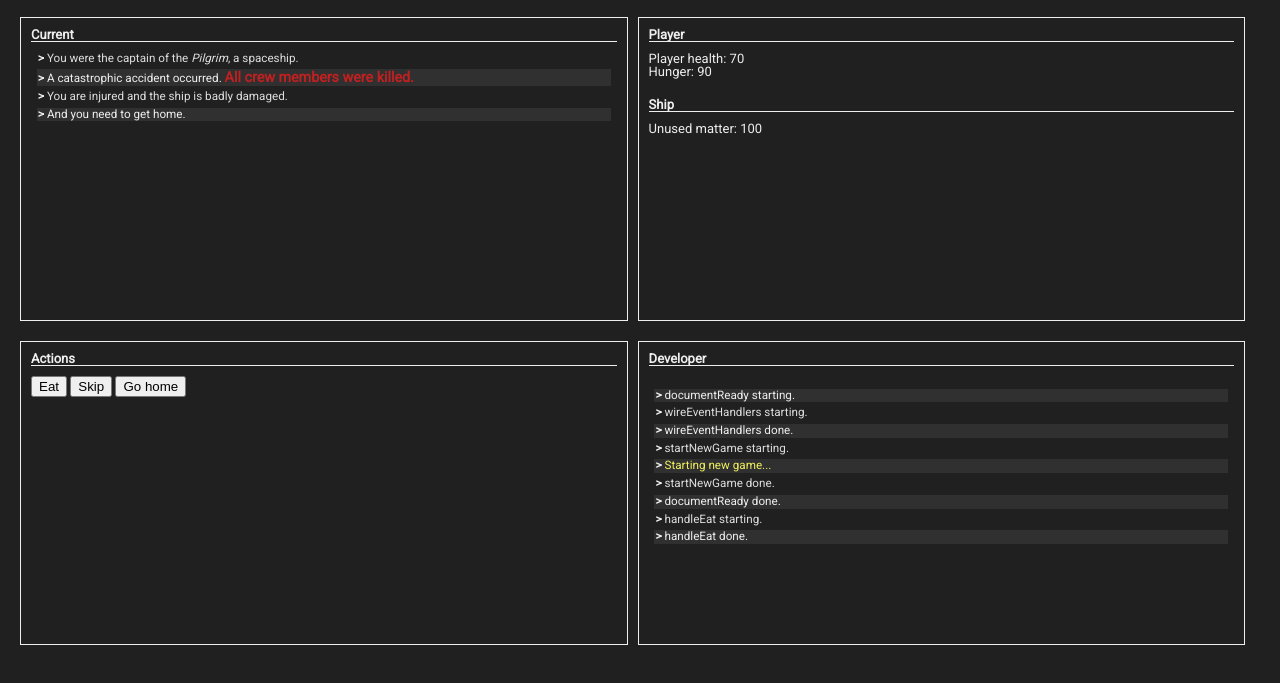
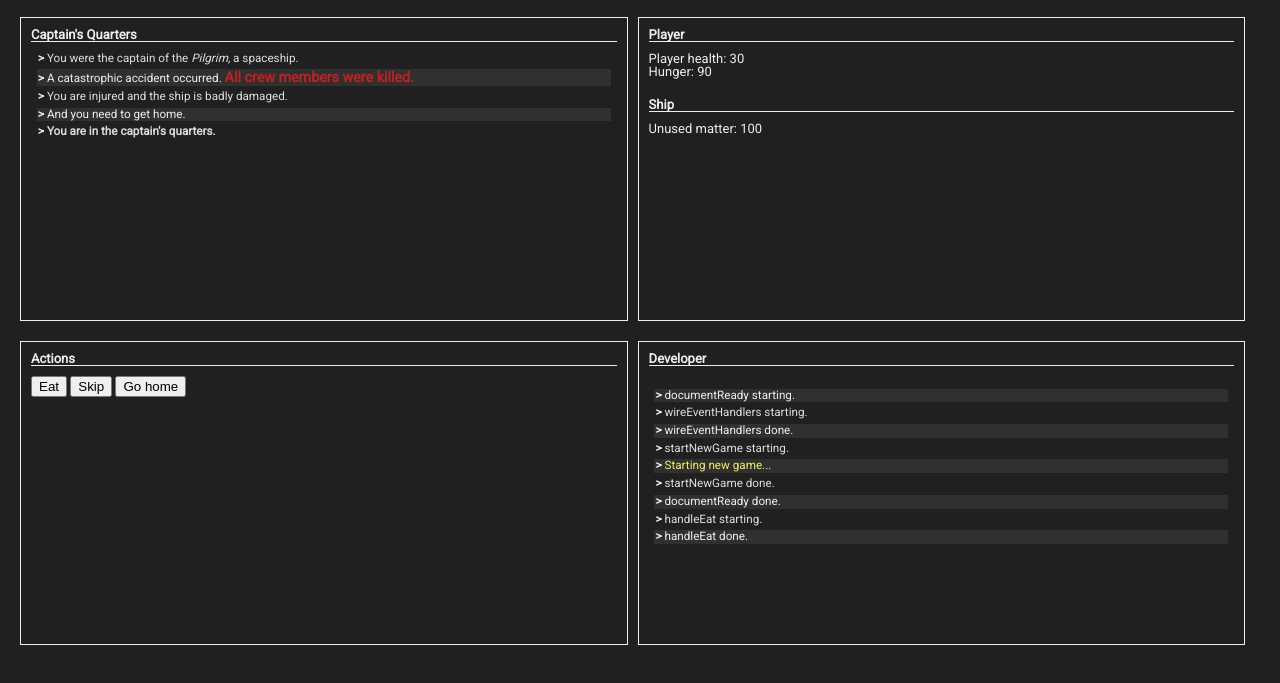
Before and after one commit to zshewmaker/spacejourney, a plain HTML site: page src/index.html in a window 1280 px wide. Both pictures are taken after a click on the button "Eat". Shown: the part 65-748 px from the top of the page. Drawn offline with nearby package versions, Linux system fonts and the light colour scheme.

Commit message:
Adding locations.

```diff
--- a/src/css/main.less
+++ b/src/css/main.less
@@ -94,6 +94,10 @@ header {
             color: @important-text-color;
         }
 
+        &.message-strong {
+            font-weight: bold;
+        }
+
         &.log-level-important {
             color: @warning-text-color;
         }
--- a/src/index.html
+++ b/src/index.html
@@ -20,7 +20,7 @@
 	</header>
 
 	<section class="panel game-panel">
-		<h2>Current</h2>
+		<h2 class="current-location"></h2>
 		<ul class="log-output"></div>
 		<br style="clear: both;"/>
 	</section>
--- a/src/js/main.js
+++ b/src/js/main.js
@@ -51,9 +51,10 @@ function withProfile(value, args) {
         clearMessages();
         message("You were the captain of the <em>Pilgrim</em>, a spaceship.");
         message("A catastrophic accident occurred. <strong>All crew members were killed.</strong>");
-        $player().hurt(30);
+        $player().hurt(70);
         message("You are injured and the ship is badly damaged.");
         message("And you need to get home.");
+        message("You are in the captain's quarters.", "strong");
         updateUi();
     }
 
@@ -63,18 +64,8 @@ function withProfile(value, args) {
         updateUi();
     }
 
-    function skipTurn() {
-        message("You did nothing.");
-        playerFinishedTurn();
-    }
-
-    function gameWon() {
-        log("Game won.", "important");
-        message("You made it home, congrats!", "important");
-    }
-
-    function eat() {
-        $player().eat();
+    function performAction(action) {
+        action();
         playerFinishedTurn();
     }
 
@@ -85,7 +76,8 @@ function withProfile(value, args) {
         $ui().dayCounters.text($game().turn);
         $ui().playerHealthCounters.text($player().health.overall);
         $ui().playerHungerCounters.text($player().satiety);
-        $ui().shipUnusedMatter.text($ship().unusedMatter)
+        $ui().shipUnusedMatter.text($ship().unusedMatter);
+        $ui().currentLocation.text($game().playerLocation);
     }
 
     function handleStartNewGame() {
@@ -96,15 +88,15 @@ function withProfile(value, args) {
     }
 
     function handleSkipTurn() {
-        skipTurn();
+        performAction(() => message("You did nothing."));
     }
 
     function handleGameWon() {
-        gameWon();
+        $game().playerWon();
     }
 
     function handleEat() {
-        eat();
+        performAction(() => $player().eat());
     }
 
     // ***************************************
--- a/src/js/watts.game.js
+++ b/src/js/watts.game.js
@@ -1,16 +1,21 @@
 (function ($, $watts) {
+
+    class GameLocation {
+        constructor(id, name, connectsTo) {
+        }
+    }
 
     class Game {
         constructor() {
-           this.reset();
+            this.reset();
         }
 
-        get turn() {
-            return this._turn;
+        get playerLocation() {
+            return this._playerLocation;
         }
 
         appendTurn() {
-            this._turn++;
+            this.turn++;
         }
 
         playerLost() {
@@ -18,8 +23,14 @@
             message("You died!", "important");
         }
 
+        playerWon() {
+            log("Game won.", "important");
+            message("You made it home, congrats!", "important");
+        }
+
         reset() {
-            this._turn = 1;
+            this.turn = 1;
+            this._playerLocation = "Captain's Quarters";
         }
     }
 
--- a/src/js/watts.player.js
+++ b/src/js/watts.player.js
@@ -4,39 +4,31 @@
             this.reset();
         }
 
-        get health() {
-            return this._health;
-        }
-
-        get satiety() {
-            return this._satiety;
-        }
-
         eat(food) {
-            this._satiety = Math.min(this._satiety + 30, 100);
+            this.satiety = Math.min(this.satiety + 30, 100);
         }
 
         hurt(amount) {
-            this._health.overall -= amount;
+            this.health.overall -= amount;
         }
 
         processTurn(turn) {
-            if (this._satiety <= 0) {
-                this._health.overall -= 10;
+            if (this.satiety <= 0) {
+                this.health.overall -= 10;
             }
-            if (this._health.overall <= 0) {
+            if (this.health.overall <= 0) {
                 $watts.game.playerLost();
                 return;
             }
 
-            this._satiety = Math.max(this._satiety - 10, 0);
+            this.satiety = Math.max(this.satiety - 10, 0);
         }
 
         reset() {
-            this._health = {
+            this.health = {
                 overall: 100
             };
-            this._satiety = 100;
+            this.satiety = 100;
         }
     }
 
--- a/src/js/watts.ship.js
+++ b/src/js/watts.ship.js
@@ -5,12 +5,8 @@
             this.reset();
         }
 
-        get unusedMatter() {
-            return this._unusedMatter;
-        }
-
         reset() {
-            this._unusedMatter = 100;
+            this.unusedMatter = 100;
         }
     }
 
--- a/src/js/watts.ui.js
+++ b/src/js/watts.ui.js
@@ -4,16 +4,20 @@
         constructor() {
         }
 
-        get gameLog() {
-            return $(".game-panel .log-output");
+        get currentLocation() {
+            return $(".current-location");
+        }
+
+        get dayCounters() {
+            return $(".day-counter");
         }
 
         get devLog() {
             return $(".developer-panel .log-output");
         }
 
-        get dayCounters() {
-            return $(".day-counter");
+        get gameLog() {
+            return $(".game-panel .log-output");
         }
 
         get playerHealthCounters() {
```
Also changed, not shown: src/css/main.css.
